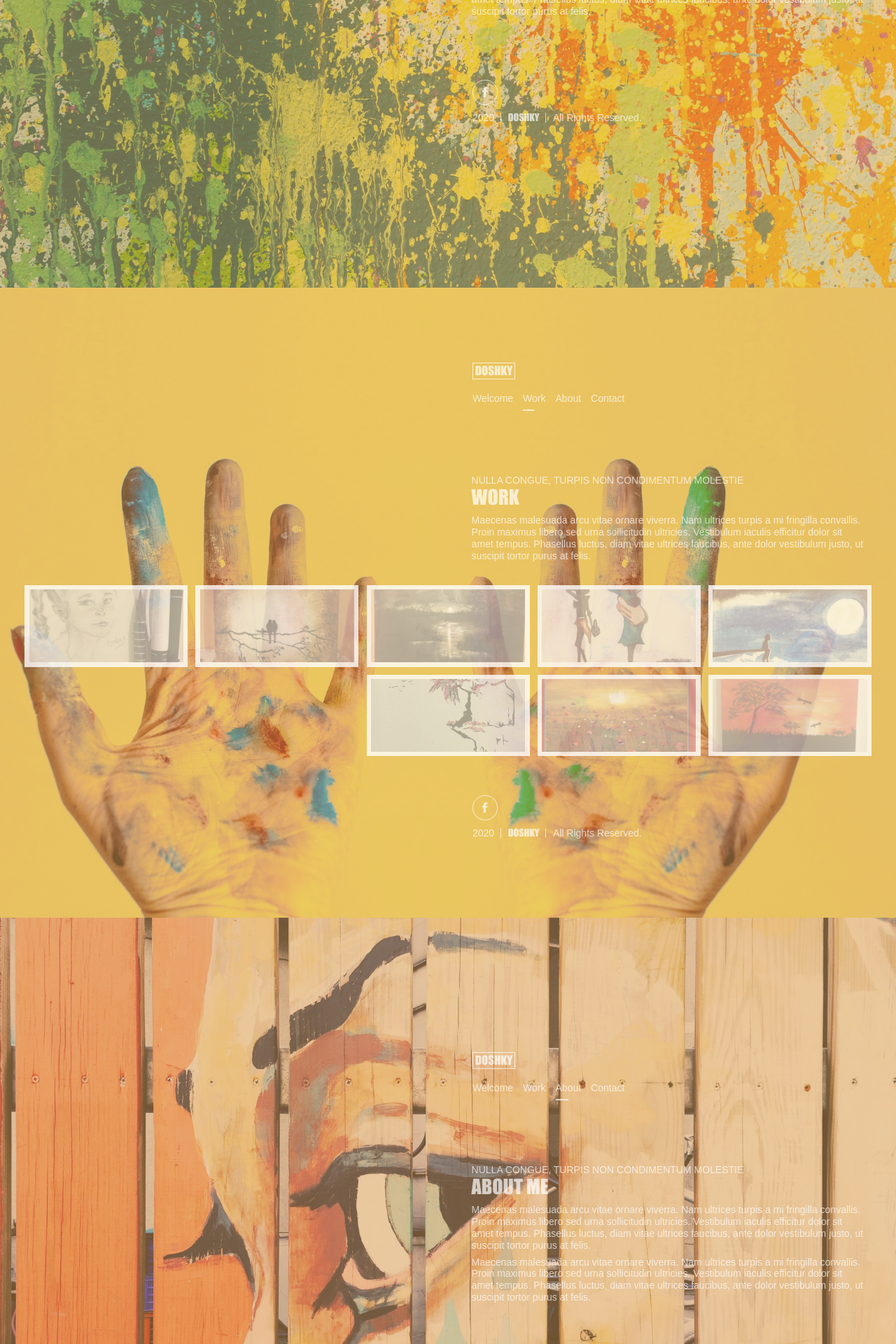
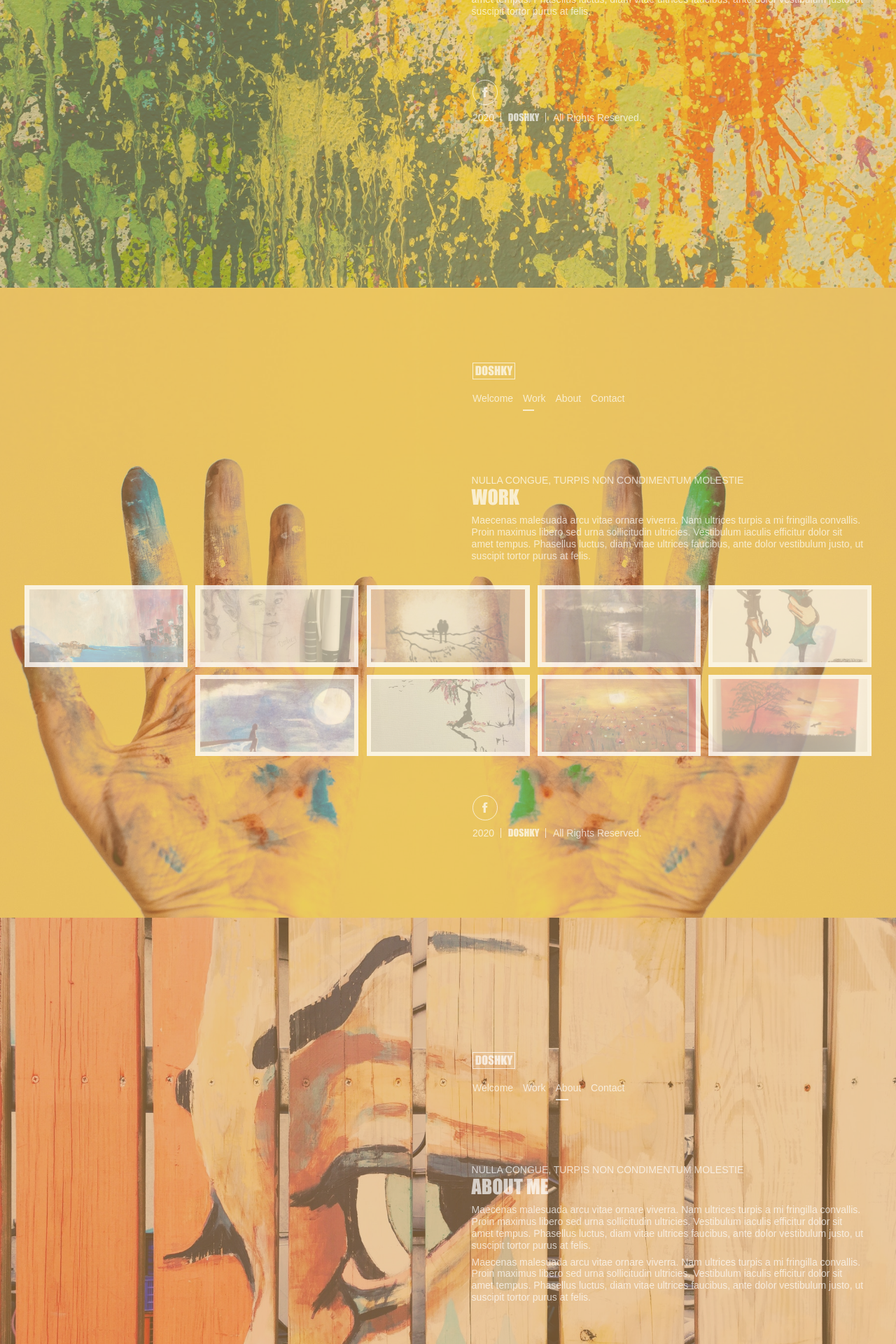
Before and after one commit to doshky/doshky.com, a Jekyll site: the page built from index.html, in a window 1280 px wide. Shown: the part 489-2409 px from the top of the page at 70% size. Built offline with Jekyll 4.4.1, drawn with Linux system fonts in a browser that asks for light colours.

Commit message:
Last work piece added to the gallery

```diff
--- a/_data/pages/02-work.json
+++ b/_data/pages/02-work.json
@@ -32,6 +32,10 @@
 		"template": "image-preview-list.html",
 
 		"data": [
+			{
+				"src": "151597728_460242681799170_2368402741378171925_n.jpg"
+			},
+
 			{
 				"src": "149391164_3723897547693237_6860546366992664568_n.jpg"
 			},
```
Also changed, not shown: assets/images/151597728_460242681799170_2368402741378171925_n.jpg (added).
